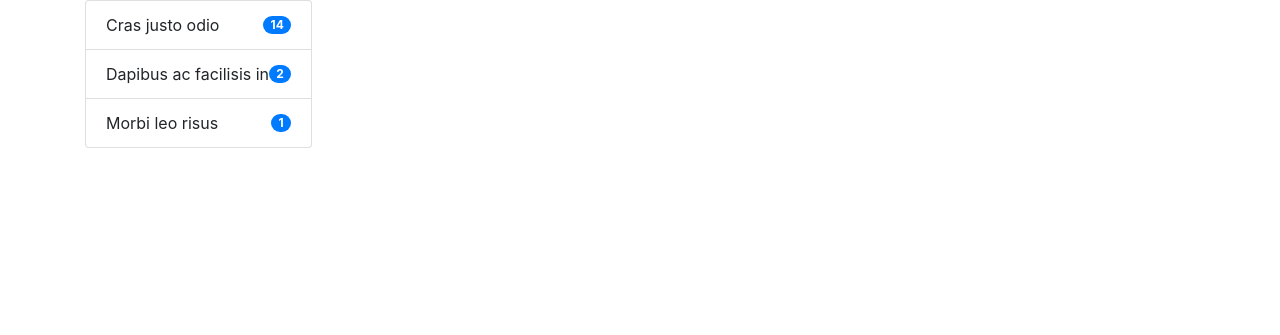
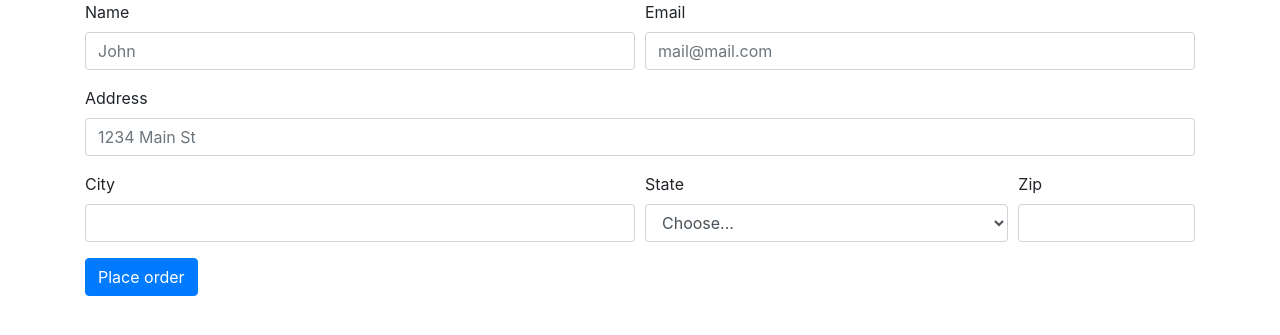
Before and after one commit to chebishev/DjangoProjectsUdemy, a Django app: page /checkout/ in a window 1280 px wide. Shown: the top 335 px of the page. Run offline with Django 4.2, Linux system fonts and the light colour scheme; some libraries are stand-ins or nearby versions.

Commit message:
added orders model, added checkout form, added reading from local storage

```diff
--- a/ECommerceSite/ecomsite/shop/admin.py
+++ b/ECommerceSite/ecomsite/shop/admin.py
@@ -1,5 +1,5 @@
 from django.contrib import admin
-from .models import Products
-
+from .models import Products, Order
 # Register your models here.
 admin.site.register(Products)
+admin.site.register(Order)
--- a/ECommerceSite/ecomsite/shop/templates/shop/checkout.html
+++ b/ECommerceSite/ecomsite/shop/templates/shop/checkout.html
@@ -1,32 +1,83 @@
 <!DOCTYPE html>
 <html lang="en">
+
 <head>
   <meta charset="UTF-8">
   <meta name="viewport" content="width=<device-width>, initial-scale=1.0">
-        <link rel="stylesheet" href="https://stackpath.bootstrapcdn.com/bootstrap/4.3.1/css/bootstrap.min.css" integrity="sha384-ggOyR0iXCbMQv3Xipma34MD+dH/1fQ784/j6cY/iJTQUOhcWr7x9JvoRxT2MZw1T" crossorigin="anonymous">
+  <script src="https://code.jquery.com/jquery-3.4.1.js" integrity="sha256-WpOohJOqMqqyKL9FccASB9O0KwACQJpFTUBLTYOVvVU="
+    crossorigin="anonymous"></script>
+
+  <link rel="stylesheet" href="https://stackpath.bootstrapcdn.com/bootstrap/4.3.1/css/bootstrap.min.css"
+    integrity="sha384-ggOyR0iXCbMQv3Xipma34MD+dH/1fQ784/j6cY/iJTQUOhcWr7x9JvoRxT2MZw1T" crossorigin="anonymous">
 
   <title>Document</title>
 </head>
+
 <body>
   <div class="container">
+    <div class="row">
       <div class="col-md-12">
+        <ul class="list-group" id="item_list">
+
+        </ul>
+      </div>
+    </div>
     <div class="row">
-    <ul class="list-group">
-        <li class="list-group-item d-flex justify-content-between align-items-center">
-          Cras justo odio
-          <span class="badge badge-primary badge-pill">14</span>
-        </li>
-        <li class="list-group-item d-flex justify-content-between align-items-center">
-          Dapibus ac facilisis in
-          <span class="badge badge-primary badge-pill">2</span>
-        </li>
-        <li class="list-group-item d-flex justify-content-between align-items-center">
-          Morbi leo risus
-          <span class="badge badge-primary badge-pill">1</span>
-        </li>
-      </ul>
+      <div class="col-md-12">
+        <form method="POST">
+          <div class="form-row">
+            <div class="form-group col-md-6">
+              <label for="inputEmail4">Name</label>
+              <input id="name" name="name" type="text" class="form-control" placeholder="John">
+            </div>
+            <div class="form-group col-md-6">
+              <label for="inputPassword4">Email</label>
+              <input id="email" name="email" type="email" class="form-control" placeholder="mail@mail.com">
+            </div>
+          </div>
+          <div class="form-group">
+            <label for="inputAddress">Address</label>
+            <input id="address" name="address" type="text" class="form-control" placeholder="1234 Main St">
+          </div>
+
+          <div class="form-row">
+            <div class="form-group col-md-6">
+              <label for="inputCity">City</label>
+              <input id="city" name="city" type="text" class="form-control">
+            </div>
+            <div class="form-group col-md-4">
+              <label for="inputState">State</label>
+              <select id="state" name="state" class="form-control">
+                <option selected>Choose...</option>
+                <option>...</option>
+              </select>
+            </div>
+            <div class="form-group col-md-2">
+              <label for="zipcode">Zip</label>
+              <input id="zipcode" name="zipcode" type="text" class="form-control">
+            </div>
+          </div>
+          {% csrf_token %}
+          <button type="submit" class="btn btn-primary">Place order</button>
+        </form>
       </div>
     </div>
   </div>
 </body>
+<script type="text/javascript">
+  if (localStorage.getItem('cart') == null) {
+    var cart = {};
+  }
+  else {
+    cart = JSON.parse(localStorage.getItem('cart'));
+  }
+  for (item in cart) {
+    let name = cart[item][1];
+    let quantity = cart[item][0];
+
+    itemString = `<li class="list-group-item">${name}-${quantity}</li>`;
+    $('#item_list').append(itemString);
+  }
+</script>
+
 </html>
--- a/ECommerceSite/ecomsite/shop/views.py
+++ b/ECommerceSite/ecomsite/shop/views.py
@@ -1,5 +1,5 @@
 from django.shortcuts import render
-from .models import Products
+from .models import Products, Order
 from django.core.paginator import Paginator
 
 
@@ -24,5 +24,17 @@ def detail(request, id):
     product = Products.objects.get(id=id)
     return render(request, 'shop/detail.html', {'product': product})
 
+
 def checkout(request):
+    if request.method == 'POST':
+        name = request.POST.get('name', "")
+        email = request.POST.get('email', "")
+        address = request.POST.get('address', "")
+        city = request.POST.get('city', "")
+        state = request.POST.get('state', "")
+        zipcode = request.POST.get('zipcode', "")
+
+        order = Order(name=name, email=email, address=address,
+                      city=city, state=state, zipcode=zipcode)
+        order.save()
     return render(request, 'shop/checkout.html')
```
Also changed, not shown: ECommerceSite/ecomsite/shop/models.py (+15 -0 lines), ECommerceSite/ecomsite/shop/migrations/0002_order_alter_products_options.py (added). Lines whose indentation alone changed are shown as unchanged.
